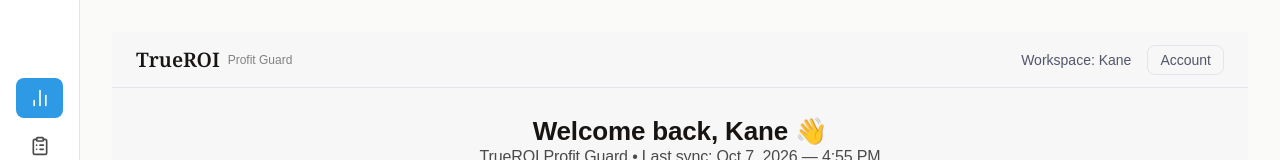
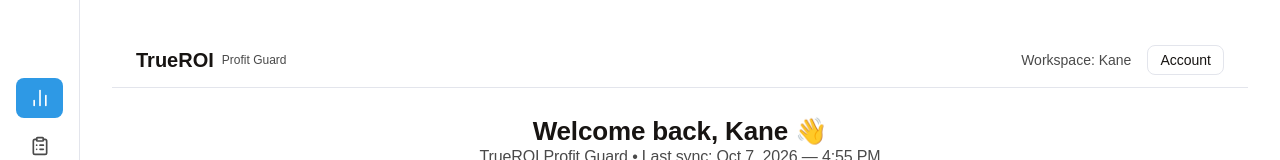
Before and after one commit to TrueROI/trueroi-frontend, a Next.js app: page /dashboard in a window 1280 px wide. Shown: the top 160 px of the page. Built offline with nearby package versions, Linux system fonts and the light colour scheme.

Commit message:
updated colors and font

```diff
--- a/app/dashboard/page.tsx
+++ b/app/dashboard/page.tsx
@@ -229,14 +229,29 @@ function AuditRow({
 }: AuditRowProps) {
   return (
     <tr style={{ borderBottom: "1px solid var(--tr-border)" }}>
-      <td className="py-3 px-2">{id}</td>
+      <td className="py-3 px-2" style={{ fontFamily: "var(--font-heading)" }}>
+        {id}
+      </td>
       <td className="py-3 px-2">{product}</td>
-      <td className="py-3 px-2">{revenue}</td>
-      <td className="py-3 px-2">{fees}</td>
-      <td className="py-3 px-2">{shipping}</td>
+
+      <td className="py-3 px-2" style={{ fontFamily: "var(--font-heading)" }}>
+        {revenue}
+      </td>
+
+      <td className="py-3 px-2" style={{ fontFamily: "var(--font-heading)" }}>
+        {fees}
+      </td>
+
+      <td className="py-3 px-2" style={{ fontFamily: "var(--font-heading)" }}>
+        {shipping}
+      </td>
+
       <td
         className="py-3 px-2 font-semibold"
-        style={{ color: netColor }}
+        style={{
+          color: netColor,
+          fontFamily: "var(--font-heading)",
+        }}
       >
         {net}
       </td>
--- a/app/layout.tsx
+++ b/app/layout.tsx
@@ -1,5 +1,5 @@
 import type { Metadata } from "next";
-import { Inter, Noto_Serif } from "next/font/google";
+import { Inter } from "next/font/google";
 import "./globals.css";
 
 import LayoutClientWrapper from "../components/LayoutClientWrapper";
@@ -7,12 +7,6 @@ import LayoutClientWrapper from "../components/LayoutClientWrapper";
 const inter = Inter({
   variable: "--font-inter",
   subsets: ["latin"],
-});
-
-const notoSerif = Noto_Serif({
-  variable: "--font-noto-serif",
-  subsets: ["latin"],
-  weight: ["400", "600"],
 });
 
 export const metadata: Metadata = {
@@ -28,43 +22,73 @@ export default function RootLayout({
   return (
     <html
       lang="en"
-      className={`${inter.variable} ${notoSerif.variable} h-full antialiased`}
+      className={`${inter.variable} h-full antialiased`}
     >
-      <body className="min-h-full bg-[#F7F7F7]">
+      <body
+        className="min-h-full"
+        style={{ background: "var(--tr-bg)" }}
+      >
         <LayoutClientWrapper>
 
           {/* SaaS Layout Shell */}
           <div className="min-h-screen flex flex-col">
 
             {/* Top Navigation */}
-            <header className="h-14 border-b border-[#E3E5EC] bg-[#F7F7F7] flex items-center px-6 justify-between">
+            <header
+              className="h-14 flex items-center px-6 justify-between"
+              style={{
+                background: "var(--tr-bg)",
+                borderBottom: "1px solid var(--tr-border)",
+              }}
+            >
               <div className="flex items-center gap-2">
                 <span
                   className="text-[20px] font-semibold"
-                  style={{ fontFamily: "var(--font-noto-serif)" }}
+                  style={{
+                    fontFamily: "var(--font-heading)",
+                    color: "var(--tr-text-primary)",
+                  }}
                 >
                   TrueROI
                 </span>
-                <span className="text-xs text-[#828282]">Profit Guard</span>
+
+                <span
+                  className="text-xs"
+                  style={{ color: "var(--tr-text-secondary)" }}
+                >
+                  Profit Guard
+                </span>
               </div>
 
-              <div className="flex items-center gap-4 text-sm text-[#515569]">
+              <div
+                className="flex items-center gap-4 text-sm"
+                style={{ color: "var(--tr-text-secondary)" }}
+              >
                 <span>Workspace: Kane</span>
-                <button className="px-3 py-1 rounded-lg border border-[#E3E5EC] bg-[#F7F7F7]">
+
+                <button
+                  className="px-3 py-1 rounded-lg"
+                  style={{
+                    background: "var(--tr-bg)",
+                    border: "1px solid var(--tr-border)",
+                    color: "var(--tr-text-primary)",
+                  }}
+                >
                   Account
                 </button>
               </div>
             </header>
 
+            {/* Main Content Area */}
             <div className="flex flex-1">
-
-
-              {/* Main Content Area */}
-              <main className="flex-1 p-8 bg-[#F7F7F7]">
+              <main
+                className="flex-1 p-8"
+                style={{ background: "var(--tr-bg)" }}
+              >
                 {children}
               </main>
+            </div>
 
-            </div>
           </div>
 
         </LayoutClientWrapper>
```
